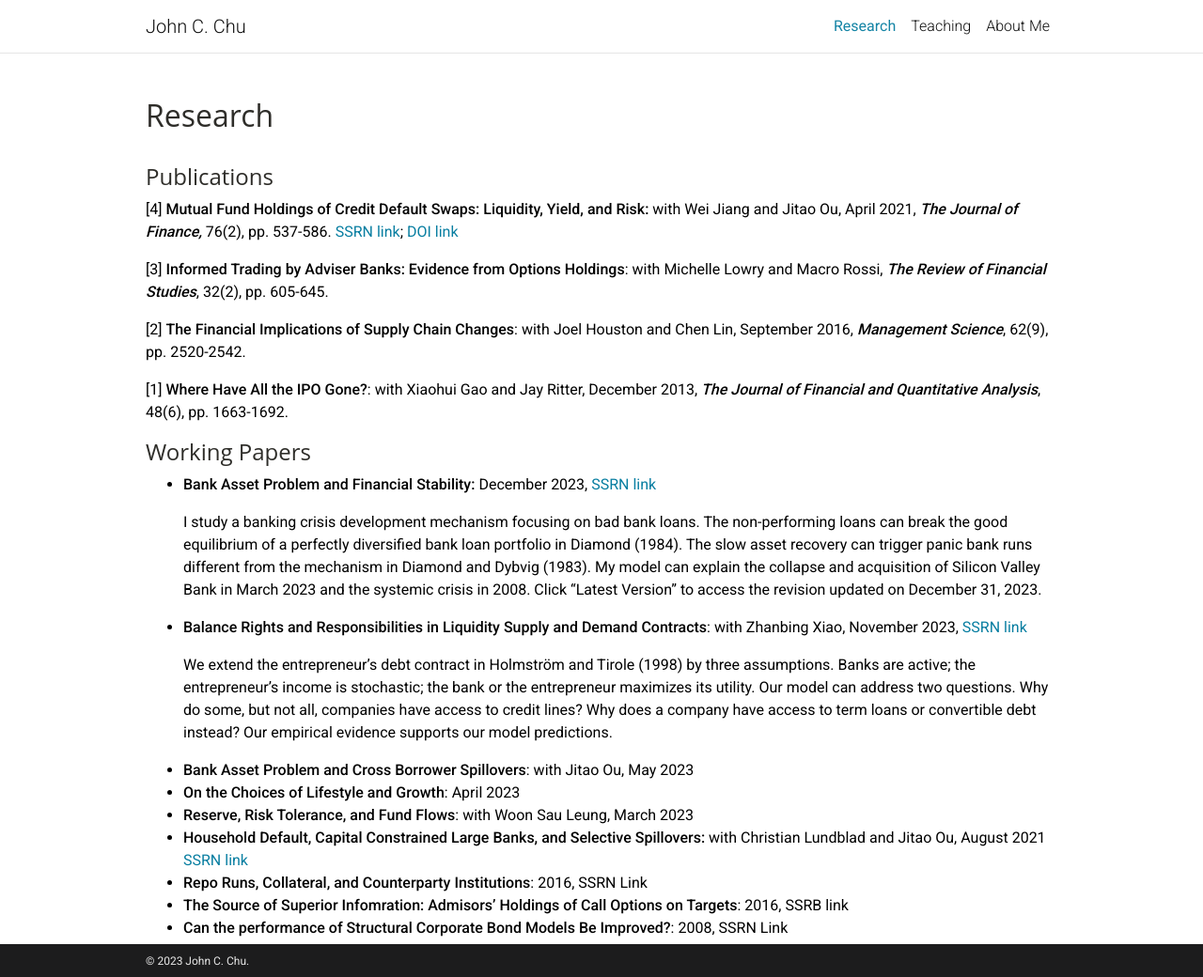
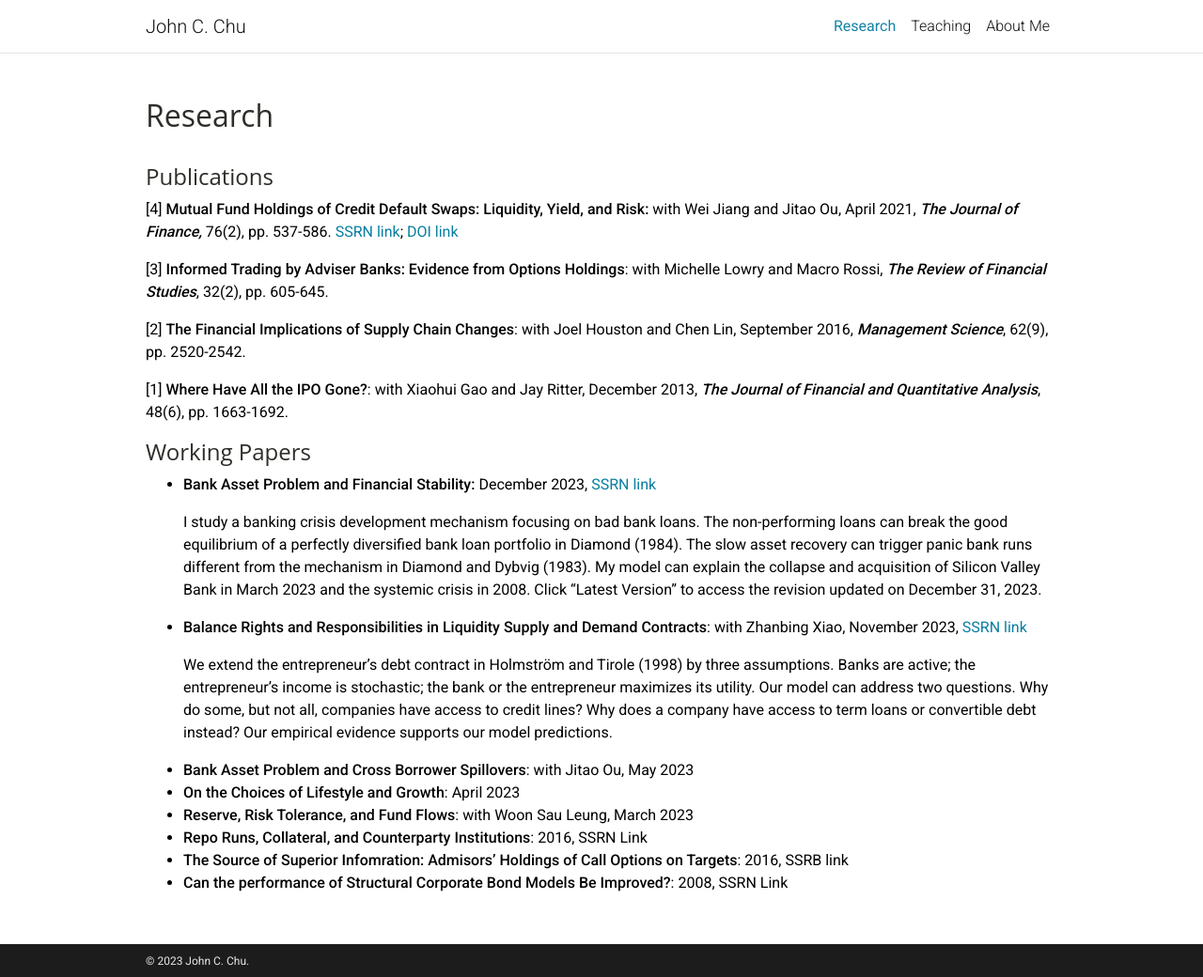
Before and after one commit to johnchu2022/website, a Jekyll site: the page built from _pages/research.md, in a window 1280 px wide and 1040 px high. Shown: the whole window at 94% size. Built offline with Jekyll 4.4.1, drawn with Linux system fonts in a browser that asks for light colours; a style sheet for code colours, icons or effects is not loaded.

Commit message:
Update Pages “research”

```diff
--- a/_pages/research.md
+++ b/_pages/research.md
@@ -26,7 +26,6 @@ nav: true
 * **B﻿ank Asset Problem and Cross Borrower Spillovers**: with Jitao Ou, May 2023
 * **O﻿n the Choices of Lifestyle and Growth**: April 2023
 * **R﻿eserve, Risk Tolerance, and Fund Flows**: with Woon Sau Leung, March 2023
-* **Household Default, Capital Constrained Large Banks, and Selective Spillovers:** with Christian Lundblad and Jitao Ou, August 2021 [SSRN link](https://papers.ssrn.com/sol3/papers.cfm?abstract_id=3952556)
 * **R﻿epo Runs, Collateral, and Counterparty Institutions**: 2016, SSRN Link
 * **T﻿he Source of Superior Infomration: Admisors' Holdings of Call Options on Targets**: 2016, SSRB link
 * **C﻿an the performance of Structural Corporate Bond Models Be Improved?**: 2008, SSRN Link
```
